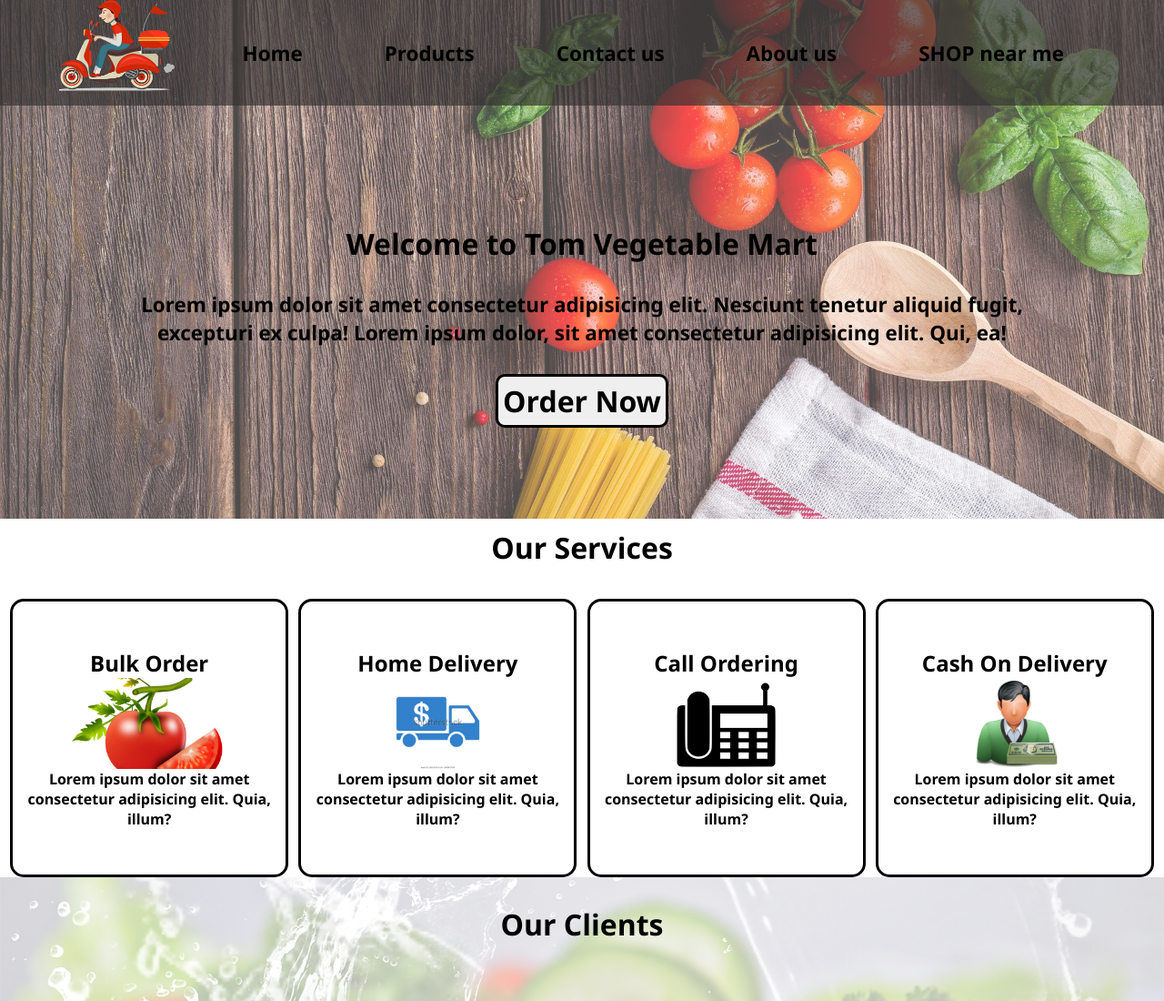
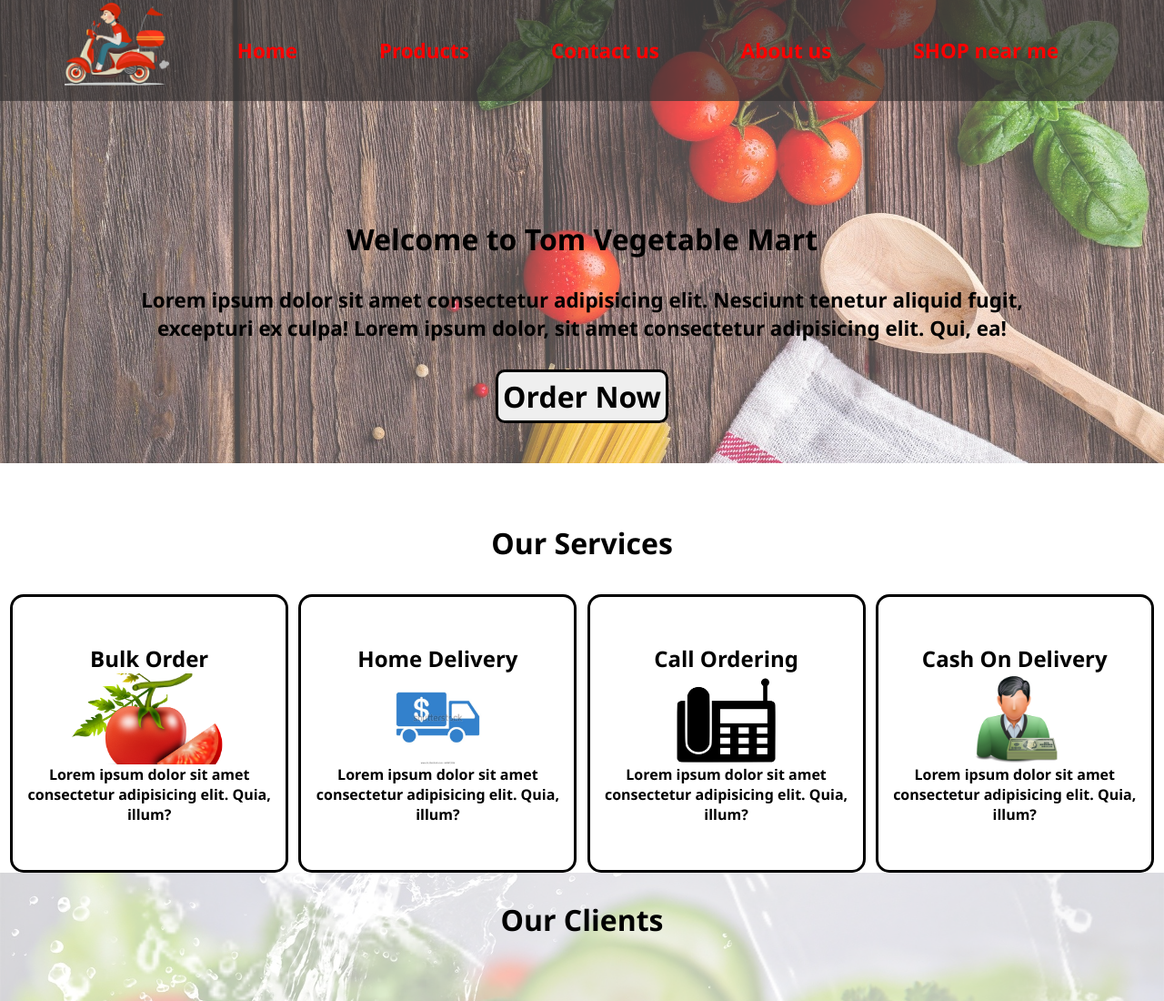
Before and after one commit to tanmaybhalerao/web-development, a plain HTML site: page responsive/index.html in a window 1280 px wide. Shown: the top 1100 px of the page at 91% size. Drawn offline with Linux system fonts and the light colour scheme.

Commit message:
Update firstpage.css

```diff
--- a/responsive/firstpage.css
+++ b/responsive/firstpage.css
@@ -19,7 +19,7 @@
 #home::before{
     content: "";
     background: url('background\ \(2\).jpg')no-repeat center center /cover;
-    height: 100%;
+    height: 90%;
     width: 100%;
     position:absolute;
     z-index: -2;
@@ -28,10 +28,10 @@
 }
 /* navbar:logo im   */
 #logo img{
-    height:110px;
+    height:100px;
     position: relative;
     animation-name: navbar-logo-anime;
-    animation-duration: .1s;
+    animation-duration: .3s;
     animation-iteration-count: infinite;
     animation-fill-mode: backwards;
 
@@ -78,7 +78,7 @@
 #navbar ul li a{
 
     text-decoration: none;
-    color: black;
+    color: red;
     font-family: 'Segoe UI';
     font-weight: bolder;
     font-size: 1.4rem;
```
